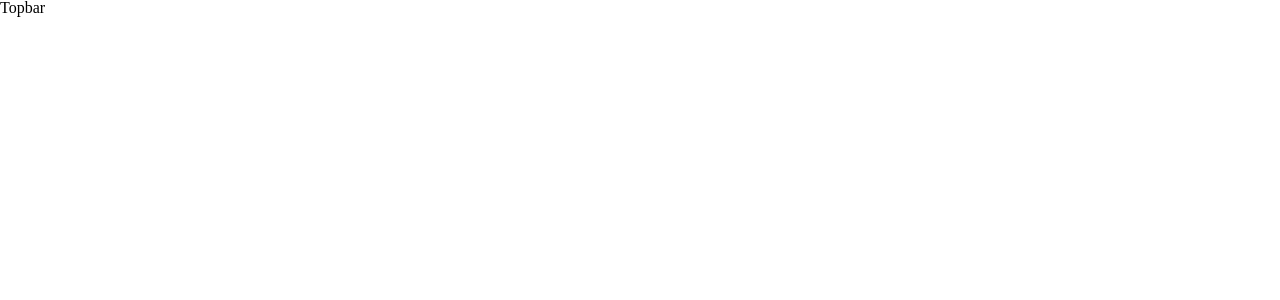
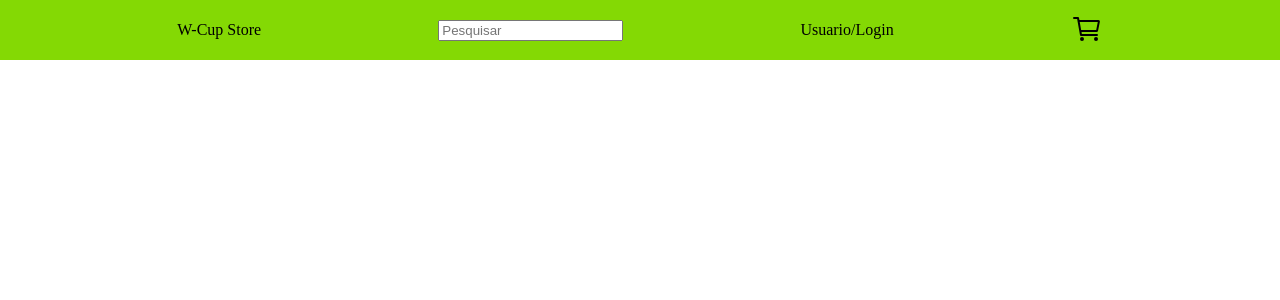
Before and after one commit to RobinsonXavier/projeto14-Cup-Mart-front, a JavaScript app: page / in a window 1280 px wide. Shown: the top 300 px of the page. Built offline with nearby package versions, Linux system fonts and the light colour scheme.

Commit message:
Layout topbar 1

```diff
--- a/src/components/Topbar/Topbar.js
+++ b/src/components/Topbar/Topbar.js
@@ -1,7 +1,35 @@
+import styled from "styled-components";
+import { Link } from "react-router-dom";
+import "./style.css"
+
 export default function Topbar (){
     return(
-        <>
-            <p>Topbar</p>
-        </>
+        <Container>
+            <div>
+                <h1>W-Cup Store</h1>
+            </div>
+            <div class="pesquisa">
+                <input type="text" placeholder="Pesquisar" />
+            </div>
+            <div>
+                <p>Usuario/Login</p>
+            </div>
+            <div>
+                <ion-icon name="cart-outline"></ion-icon>
+            </div>
+        </Container>
     )
 }
+const Container = styled.div`
+    width:100%;
+    height:60px;
+
+    display:flex;
+    align-content: center;
+    align-items: center;
+    justify-content: space-evenly;
+
+
+    background-color:#84D904;
+
+`
--- /dev/null
+++ b/src/components/Topbar/style.css
@@ -0,0 +1,7 @@
+h1 {
+    font-family: 'Lobster', cursive;
+}
+
+ion-icon{
+    font-size: 32px;
+}
```
